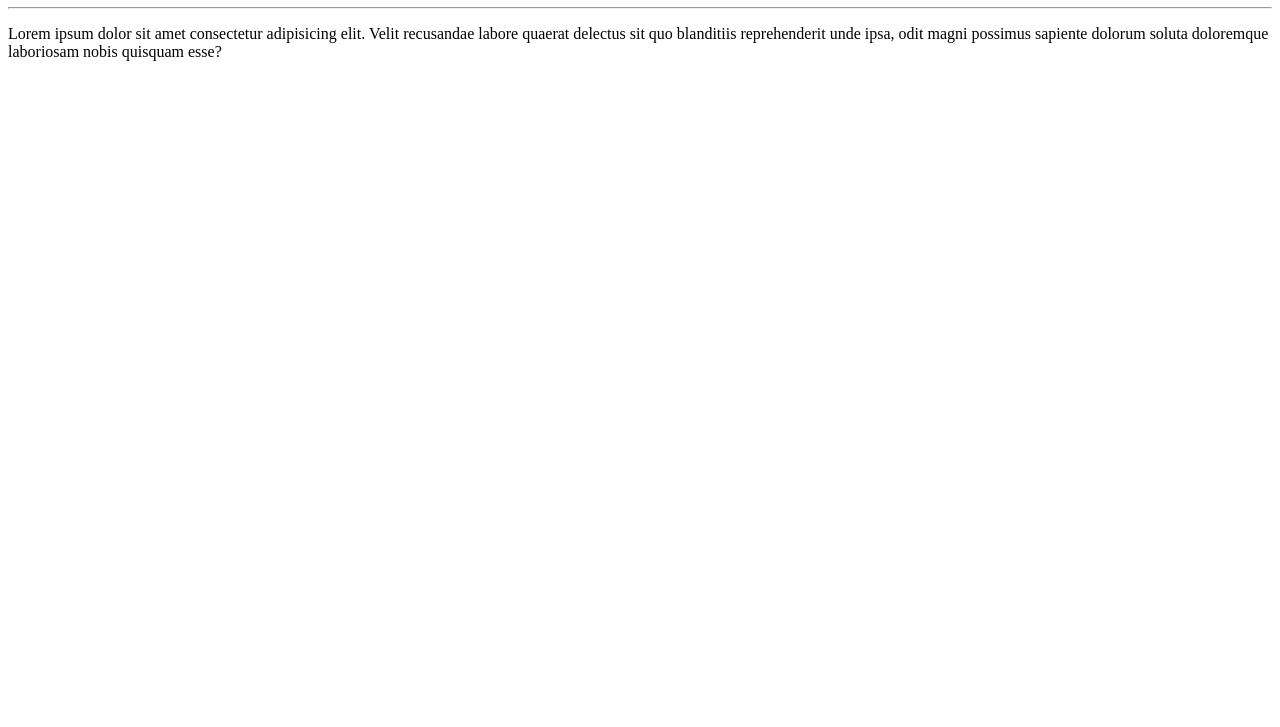
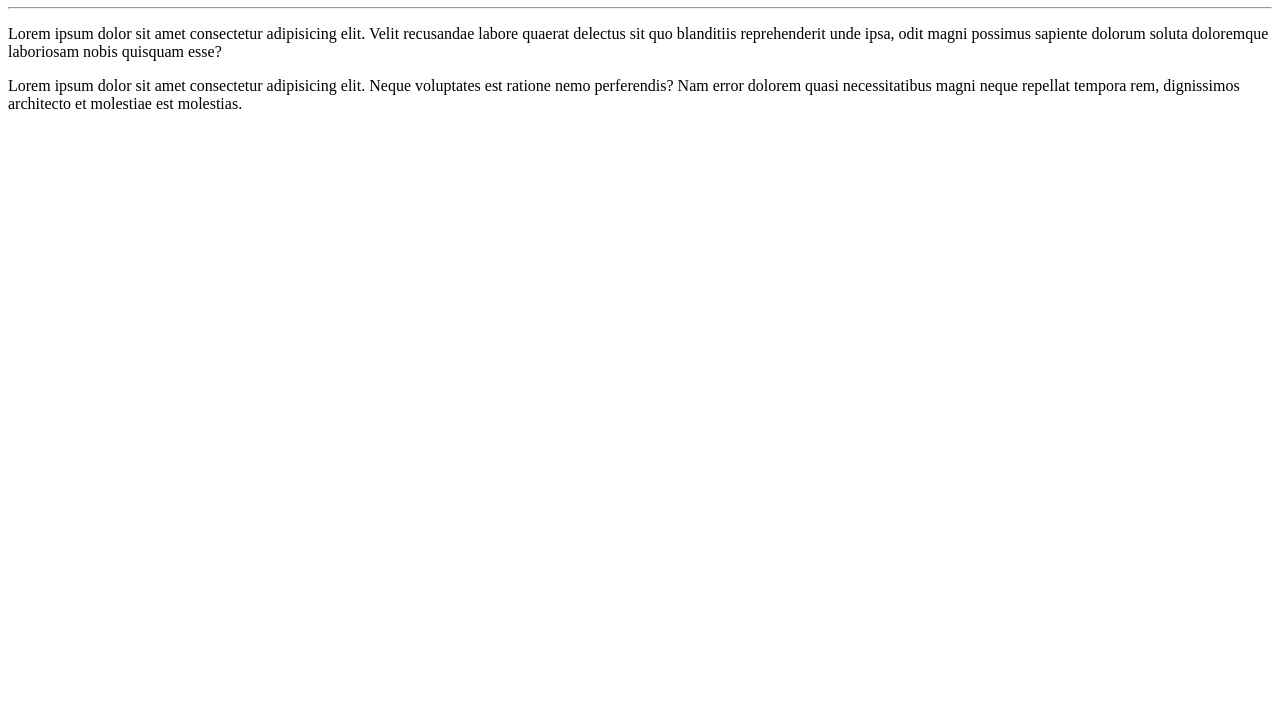
Before and after one commit to RenatoFranconere/Primeiro-repositorio, a plain HTML site: page site/index.html in a window 1280 px wide. Shown: the part 73-800 px from the top of the page. Drawn offline with Linux system fonts and the light colour scheme.

Commit message:
adicionei paragrafo

```diff
--- a/site/index.html
+++ b/site/index.html
@@ -10,5 +10,6 @@
     <h1>Olá, Mundo!</h1>
     <hr>
     <p>Lorem ipsum dolor sit amet consectetur adipisicing elit. Velit recusandae labore quaerat delectus sit quo blanditiis reprehenderit unde ipsa, odit magni possimus sapiente dolorum soluta doloremque laboriosam nobis quisquam esse?</p>
+    <p>Lorem ipsum dolor sit amet consectetur adipisicing elit. Neque voluptates est ratione nemo perferendis? Nam error dolorem quasi necessitatibus magni neque repellat tempora rem, dignissimos architecto et molestiae est molestias.</p>
 </body>
 </html>
```
